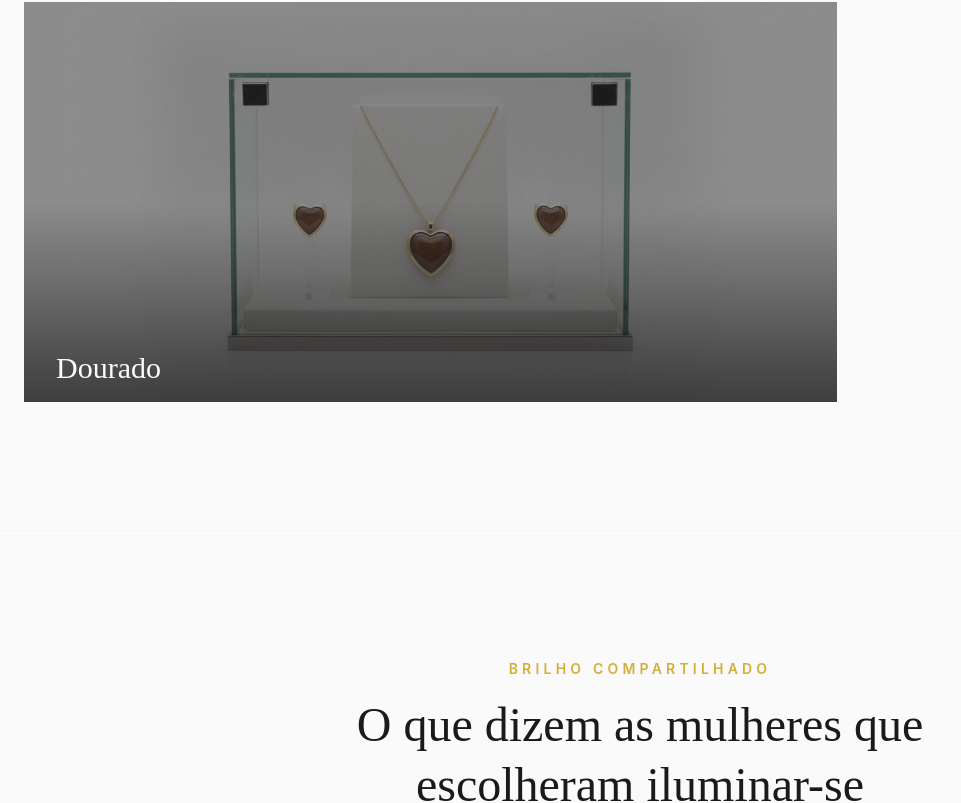
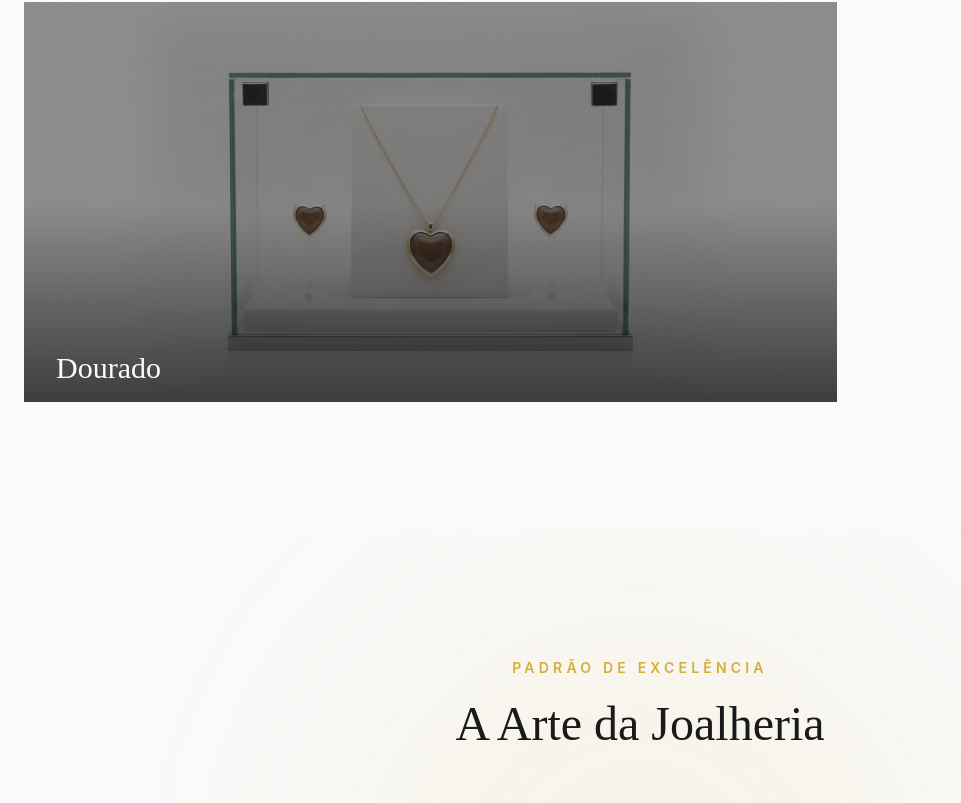
Before and after one commit to tiagodearaujo13-lab/raiz-e-luz-web, a React (Vite) app: page / in a window 1280 px wide. Shown: the part 1994-2797 px from the top of the page, without its empty margins (0-961 px from the left). Built offline with nearby package versions, Linux system fonts and the light colour scheme.

Commit message:
fix: replace lucide-react instagram icon with native svg in mobile menu to prevent build crash

```diff
--- a/src/components/layout/Header.tsx
+++ b/src/components/layout/Header.tsx
@@ -1,4 +1,4 @@
-import { ShoppingBag, Menu, X, Instagram } from 'lucide-react';
+import { ShoppingBag, Menu, X } from 'lucide-react'; // <-- Instagram removido daqui
 import { motion, AnimatePresence } from 'framer-motion';
 import { useState, useEffect } from 'react';
 import { useScroll } from '../../hooks/useScroll';
@@ -20,7 +20,7 @@ export function Header() {
   // Estado para controlar se o menu mobile está aberto ou fechado
   const [isMobileMenuOpen, setIsMobileMenuOpen] = useState(false);
 
-  // Efeito para travar o scroll da página quando o menu estiver aberto (Boa prática de UX)
+  // Efeito para travar o scroll da página quando o menu estiver aberto
   useEffect(() => {
     if (isMobileMenuOpen) {
       document.body.style.overflow = 'hidden';
@@ -28,7 +28,6 @@ export function Header() {
       document.body.style.overflow = 'unset';
     }
 
-    // Clean up function
     return () => {
       document.body.style.overflow = 'unset';
     };
@@ -163,7 +162,7 @@ export function Header() {
                 ))}
               </nav>
 
-              {/* Rodapé do Menu Mobile (Redes Sociais e Contato) */}
+              {/* Rodapé do Menu Mobile (Redes Sociais e Contato) com SVG Nativo */}
               <div className="p-6 bg-brand-dark/5 mt-auto">
                 <p className="text-[10px] font-sans tracking-widest uppercase text-brand-dark/50 mb-4">
                   Conecte-se
@@ -174,7 +173,7 @@ export function Header() {
                   rel="noopener noreferrer"
                   className="flex items-center gap-3 text-brand-dark hover:text-brand-gold transition-colors w-max"
                 >
-                  <Instagram size={18} strokeWidth={1.5} />
+                  <svg xmlns="http://www.w3.org/2000/svg" width="18" height="18" viewBox="0 0 24 24" fill="none" stroke="currentColor" strokeWidth="1.5" strokeLinecap="round" strokeLinejoin="round"><rect width="20" height="20" x="2" y="2" rx="5" ry="5"/><path d="M16 11.37A4 4 0 1 1 12.63 8 4 4 0 0 1 16 11.37z"/><line x1="17.5" x2="17.51" y1="6.5" y2="6.5"/></svg>
                   <span className="text-xs tracking-wider">@raizeluzacessorios</span>
                 </a>
               </div>
--- a/src/pages/Home.tsx
+++ b/src/pages/Home.tsx
@@ -3,6 +3,7 @@ import { Hero } from '../components/layout/Hero';
 import { FeaturedGrid } from '../components/layout/FeaturedGrid';
 import { Testimonials } from '../components/layout/Testimonials';
 import { Footer } from '../components/layout/Footer';
+import { Benefits } from '../components/layout/Benefits';
 
 
 export function Home() {
@@ -13,6 +14,7 @@ export function Home() {
       <main>
         <Hero />
         <FeaturedGrid />
+        <Benefits />
         <Testimonials />
 
       </main>
```
